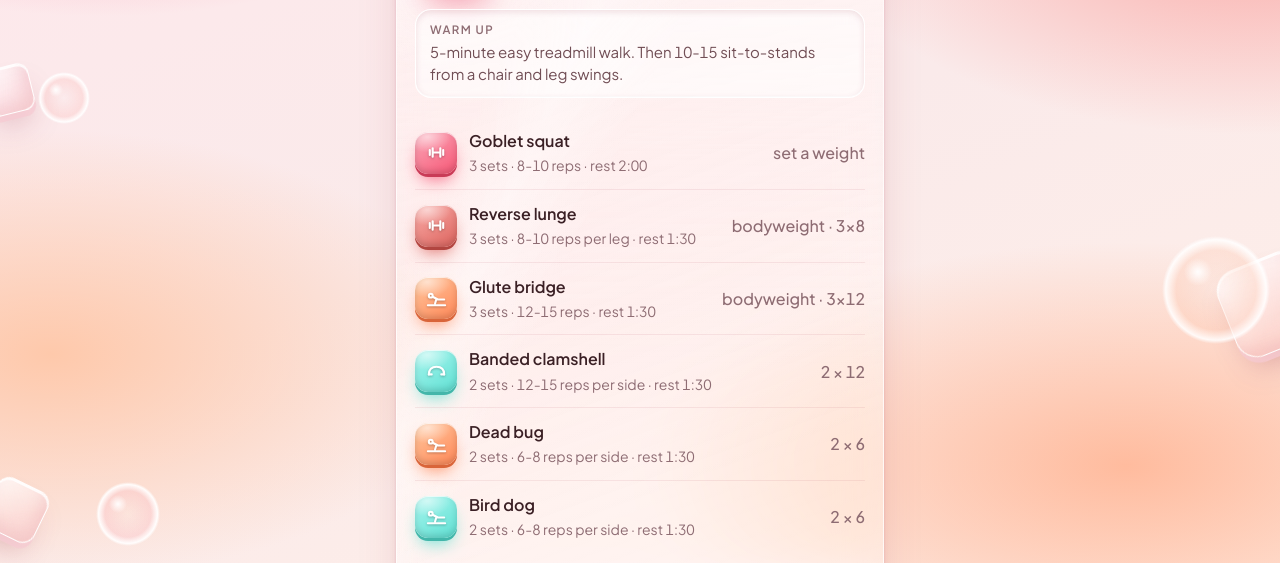
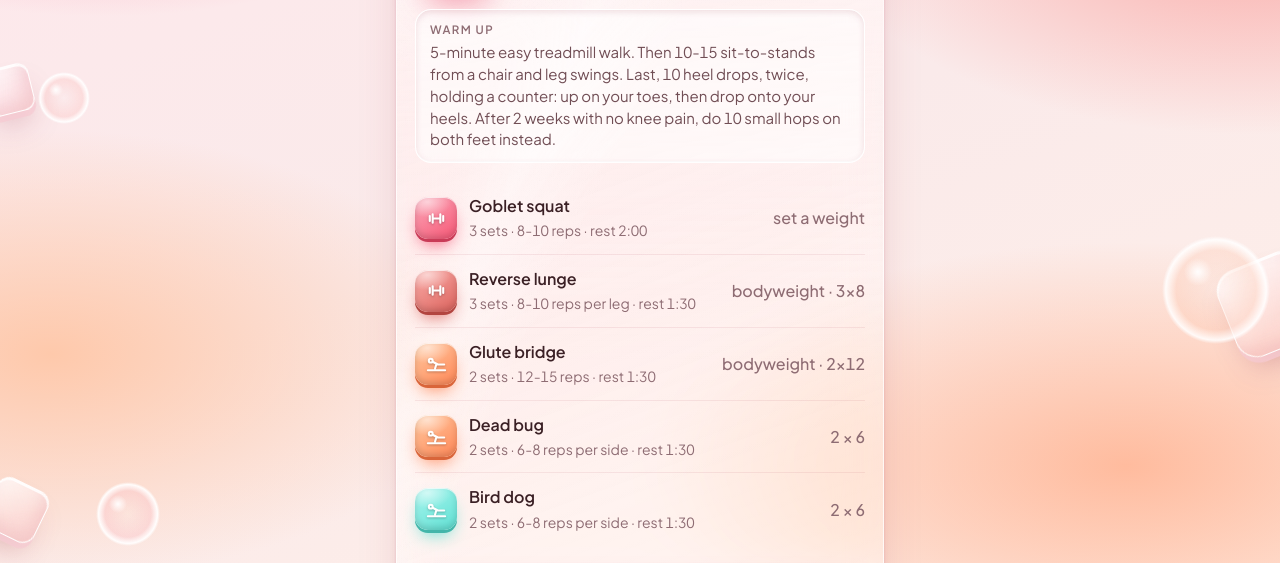
Before and after one commit to everythingisnot/next-lift-mom, a plain HTML site: page index.html in a window 1280 px wide. Shown: the part 222-785 px from the top of the page. Drawn offline with Linux system fonts and the light colour scheme.

Commit message:
Trim program: drop clamshells, incline push-ups, pull-aparts and C's bird dog; bridge to 2 sets; heel drops then hops in every warm-up
Co-Authored-By: Claude Opus 5.5 <noreply@anthropic.com>

```diff
--- a/index.html
+++ b/index.html
@@ -961,23 +961,27 @@ const DAYS = ["A","B","C"];
 /* Mom's program, from "mom-strength-program.md" in Nerissa's Drive, with two changes Nerissa gave
    her in September 2026: lat pulldowns down to 2 sets of 9-10, and Workout C's core is bird dogs
    only (the full McGill Big 3 stays on Workout A).
+   2026-11-14 trim (Nerissa, after a Fable review): every main lift unchanged; dropped clamshells
+   (bring back if lunges ever stop), incline push-ups (same move as incline bench), band pull-aparts
+   and C's bird dog (still on A); glute bridge 3 -> 2 sets. Rest times unchanged. Every warm-up ends
+   with heel drops, then small hops after 2 weeks with no knee pain (IMPACT below).
    Flags: main = 2 min rest. bwOk = weight box may be left empty for bodyweight.
    banded + noBand = no weight and no band box (bodyweight moves). timed = reps are seconds held.
    per = "per leg" / "per side". cue = short reminder under the name. */
+const IMPACT = " Last, 10 heel drops, twice, holding a counter: up on your toes, then drop onto your heels." +
+               " After 2 weeks with no knee pain, do 10 small hops on both feet instead.";
 const PROGRAM = {
   A: {
     name: "Lower body + core",
-    warmup: "5-minute easy treadmill walk. Then 10-15 sit-to-stands from a chair and leg swings.",
+    warmup: "5-minute easy treadmill walk. Then 10-15 sit-to-stands from a chair and leg swings." + IMPACT,
     slots: [
       { id:"goblet_squat", name:"Goblet squat", main:true, sets:3, repLow:8, repHigh:10, rest:120, inc:2.5,
         cue:"One dumbbell held upright at your chest." },
       { id:"reverse_lunge", name:"Reverse lunge", bwOk:true, per:"per leg", sets:3, repLow:8, repHigh:10, rest:90, inc:2.5,
         bwNext:{ chip:"Add weight", msg:"Top of the range on every set last time. This time hold a 5 lb dumbbell in each hand." } },
-      { id:"glute_bridge", name:"Glute bridge", bwOk:true, sets:3, repLow:12, repHigh:15, rest:90, inc:5,
+      { id:"glute_bridge", name:"Glute bridge", bwOk:true, sets:2, repLow:12, repHigh:15, rest:90, inc:5,
         cue:"Squeeze your glutes to lift your hips.",
         bwNext:{ chip:"Level up", msg:"Top of the range on every set last time. This time try it single-leg, or rest a dumbbell on your hips." } },
-      { id:"clamshell", name:"Banded clamshell", banded:true, per:"per side", sets:2, repLow:12, repHigh:15, rest:90,
-        cue:"Band just above the knees." },
       { id:"dead_bug", name:"Dead bug", banded:true, noBand:true, per:"per side", sets:2, repLow:6, repHigh:8, rest:90,
         cue:"2-second pause at the bottom." },
       { id:"bird_dog", name:"Bird dog", banded:true, noBand:true, per:"per side", sets:2, repLow:6, repHigh:8, rest:90,
@@ -986,31 +990,25 @@ const PROGRAM = {
   },
   B: {
     name: "Upper body push + core",
-    warmup: "5-minute easy treadmill walk. Then arm circles and light band pull-aparts.",
+    warmup: "5-minute easy treadmill walk. Then arm circles and light band pull-aparts." + IMPACT,
     slots: [
       { id:"shoulder_press", name:"Seated dumbbell shoulder press", main:true, sets:3, repLow:8, repHigh:10, stretch:12, rest:120, inc:2.5,
         cue:"Bench one notch back from upright. Done first on purpose: best for bone." },
       { id:"incline_bench", name:"Incline dumbbell bench press", main:true, sets:3, repLow:8, repHigh:10, stretch:12, rest:120, inc:2.5,
         cue:"Bench at about 30 to 45 degrees." },
-      { id:"incline_pushup", name:"Incline push-up", banded:true, noBand:true, sets:2, repLow:8, repHigh:12, rest:90,
-        cue:"Hands flat on a countertop or wall.",
-        bwNext:{ chip:"Go lower", msg:"Top of the range on every set last time. This time use a lower surface, like a sturdy table." } },
       { id:"side_plank", name:"Side plank", banded:true, noBand:true, timed:true, per:"per side", sets:3, repLow:10, repHigh:10, rest:90,
         bwNext:{ chip:"Steady", msg:"Every hold done. Stay at 10 seconds unless it starts to feel easy." } }
     ]
   },
   C: {
-    name: "Pull + back + core",
-    warmup: "5-minute easy treadmill walk. Then cat-cow and upper-back twists.",
+    name: "Pull + back",
+    warmup: "5-minute easy treadmill walk. Then cat-cow and upper-back twists." + IMPACT,
     video: "https://www.youtube.com/watch?v=4s15-oQ-q_4",
     slots: [
       { id:"rdl", name:"Romanian deadlift", main:true, sets:3, repLow:8, repHigh:10, rest:120, inc:5,
         cue:"Done first while fresh. Spine neutral the whole way. Type the total weight you hold." },
       { id:"lat_pulldown", name:"Lat pulldown", sets:2, repLow:9, repHigh:10, rest:90, inc:5 },
-      { id:"cable_row", name:"Seated cable row", sets:3, repLow:10, repHigh:12, rest:90, inc:5 },
-      { id:"pull_aparts", name:"Band pull-aparts", banded:true, sets:2, repLow:12, repHigh:15, rest:90 },
-      { id:"bird_dog", name:"Bird dog", banded:true, noBand:true, per:"per side", sets:2, repLow:6, repHigh:8, rest:90,
-        cue:"Hold each rep for 5 seconds." }
+      { id:"cable_row", name:"Seated cable row", sets:3, repLow:10, repHigh:12, rest:90, inc:5 }
     ]
   }
 };
@@ -1151,13 +1149,13 @@ function loadHint(ex, w){
 
 /* Bumped on every publish, and shown at the foot of Settings, so it is possible to tell from
    the phone which build is actually running. */
-const BUILD = "mom-2026-11-10a";
+const BUILD = "mom-2026-11-14a";
 /* Bumped whenever the coaching rules change. On first open after a bump, every lift is rebuilt
    from her saved history so the new rules apply to her next workout straight away.
    2 = second "Hold" in a row moves her up; weights follow the GEAR list.
    3 = lunges by total weight with chest-hold steps; presses build to 12 reps before 20 lb;
        messages say "this time". */
-const COACH_V = 4;   // 4: plainer "Stick to X lb again" wording (2026-11-10)
+const COACH_V = 5;   // 4: plainer "Stick to X lb again" wording (2026-11-10). 5: glute bridge now 2 sets (2026-11-14)
 
 /* Dates follow the clock on her phone. toISOString() is UTC, which put evening workouts on
    tomorrow. */
```
